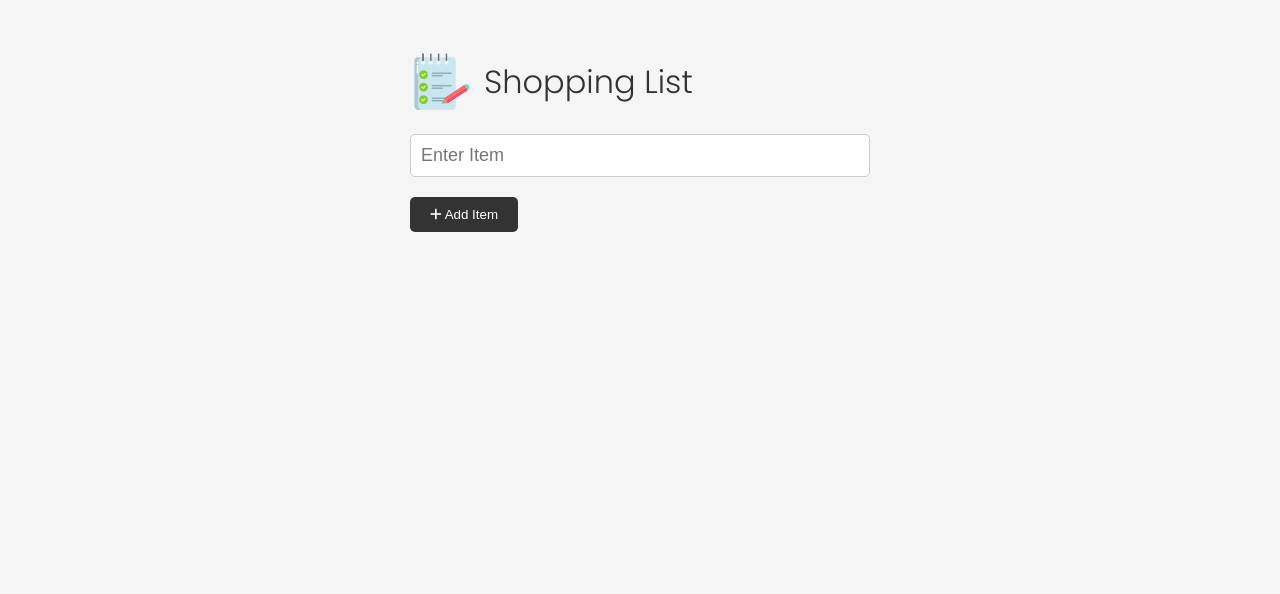
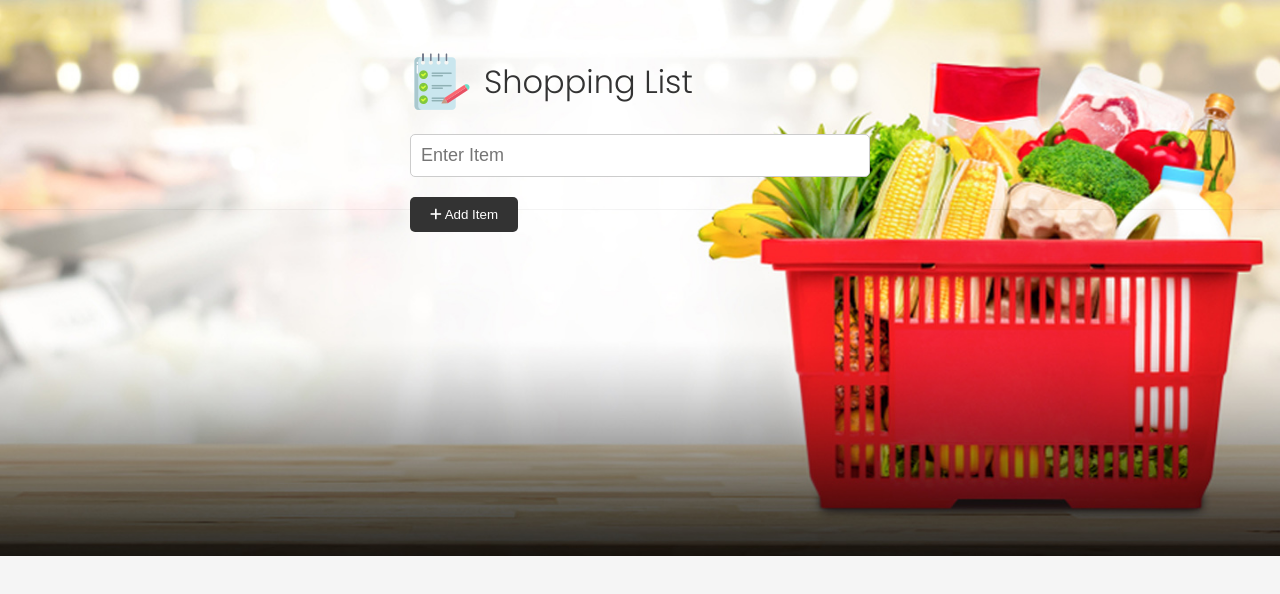
Before and after one commit to IvailoAleksandrov/Shopping-List-App, a plain HTML site: page index.html in a window 1280 px wide. Drawn offline with Linux system fonts and the light colour scheme.

Commit message:
Updating background

```diff
--- a/index.html
+++ b/index.html
@@ -75,6 +75,13 @@
 
       <button id="clear" class="btn-clear">Clear All</button>
     </div>
+    <style>
+      body {
+        background-image: url('images/cover.jpg');
+        background-repeat: no-repeat;
+        background-size: cover
+      }
+      </style>
 
     <script src="script.js"></script>
   </body>
```
Also changed, not shown: images/cover.jpg (added).
